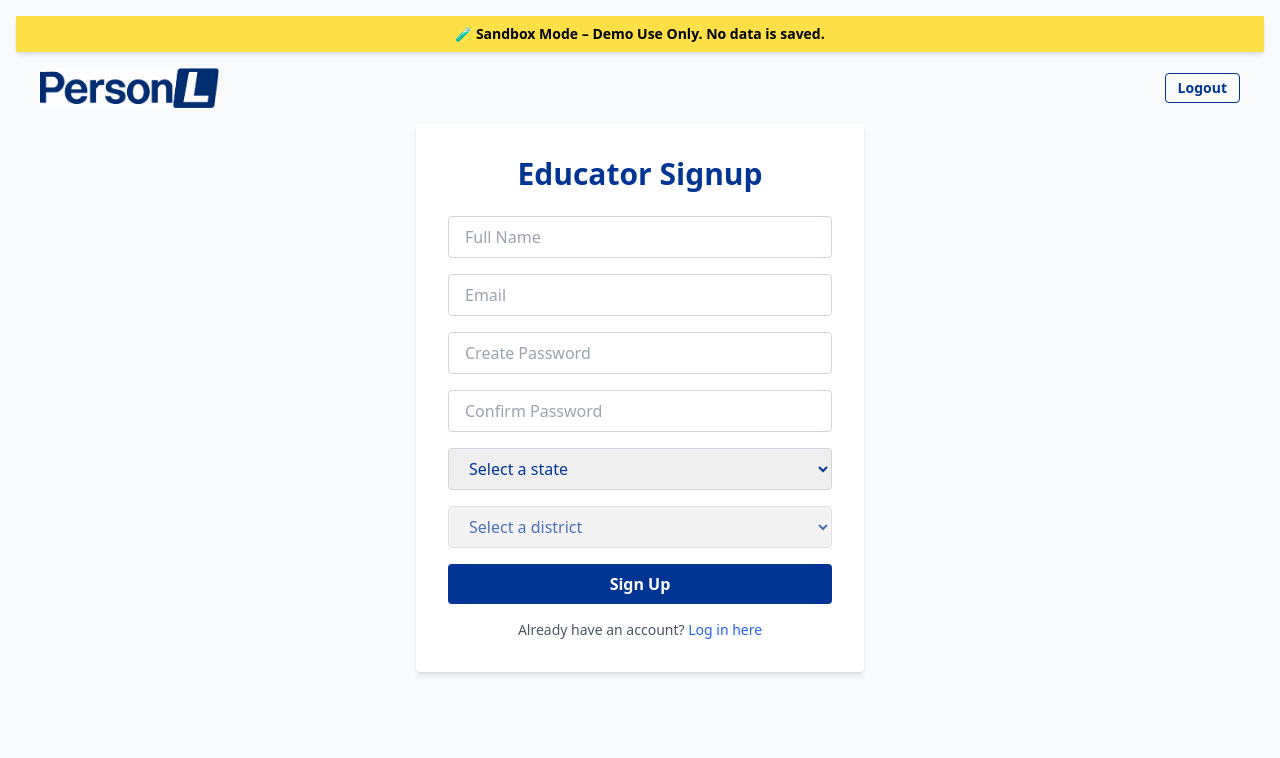
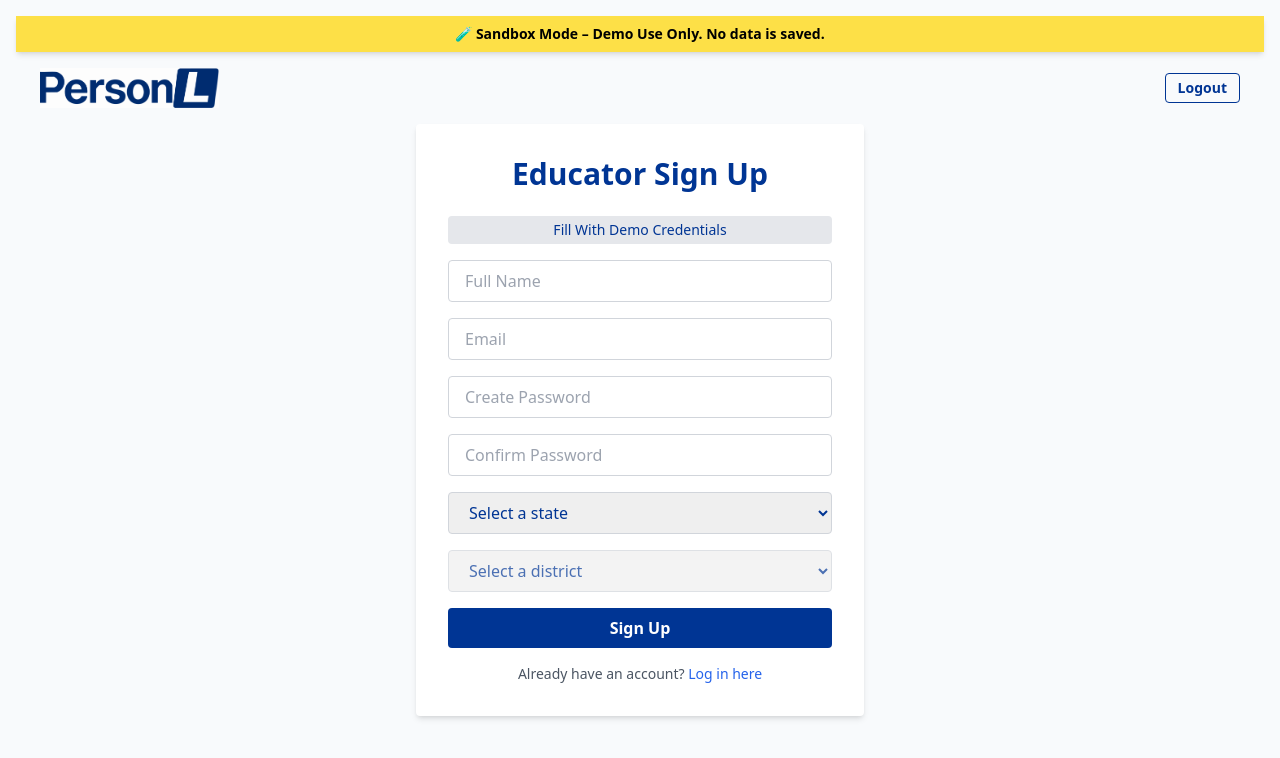
Before and after one commit to rsoliz99/personl-frontend, a React (Create React App) app: page /educator/create in a window 1280 px wide. Shown: the top 758 px of the page. Built offline with nearby package versions, Linux system fonts and the light colour scheme; the HTML template or start-up script is replaced by a standard one.

Commit message:
Add demo credentials and fix password fields on EducatorSignupPage

```diff
--- a/src/pages/EducatorSignupPage.jsx
+++ b/src/pages/EducatorSignupPage.jsx
@@ -1,4 +1,4 @@
-// EducatorSignupPage.jsx – with SandboxBanner
+// EducatorSignupPage.jsx – Sandbox Demo Mode with Pre-Fill and Single Password Fields
 import React, { useState, useEffect } from "react";
 import { useNavigate } from "react-router-dom";
 import { Link } from "react-router-dom";
@@ -49,8 +49,8 @@ export default function EducatorSignupPage() {
       return;
     }
 
-    const newDistrictUser = { name, email, password, district, state };
-    localStorage.setItem("educatorUser", JSON.stringify(newDistrictUser));
+    const newEducatorUser = { name, email, password, district, state };
+    localStorage.setItem("educatorUser", JSON.stringify(newEducatorUser));
     navigate("/educator/login");
   };
 
@@ -77,8 +77,23 @@ export default function EducatorSignupPage() {
       </header>
       <div className="flex justify-center">
         <div className="bg-white p-8 rounded shadow-md w-full max-w-md text-center">
-	<h1 className="text-3xl font-bold mb-6">Educator Signup</h1>
+          <h1 className="text-3xl font-bold mb-6">Educator Sign Up</h1>
           <form className="space-y-4" onSubmit={handleSubmit}>
+            <button
+              type="button"
+              onClick={() => {
+                setName("Demo Teacher");
+                setEmail("demo@demo.com");
+                setPassword("password123");
+                setConfirmPassword("password123");
+                setState("TX");
+                setDistrict("Seminole ISD");
+              }}
+              className="w-full bg-gray-200 text-sm text-[#003594] py-1 rounded hover:bg-gray-300"
+            >
+              Fill With Demo Credentials
+            </button>
+
             <input
               type="text"
               placeholder="Full Name"
```
